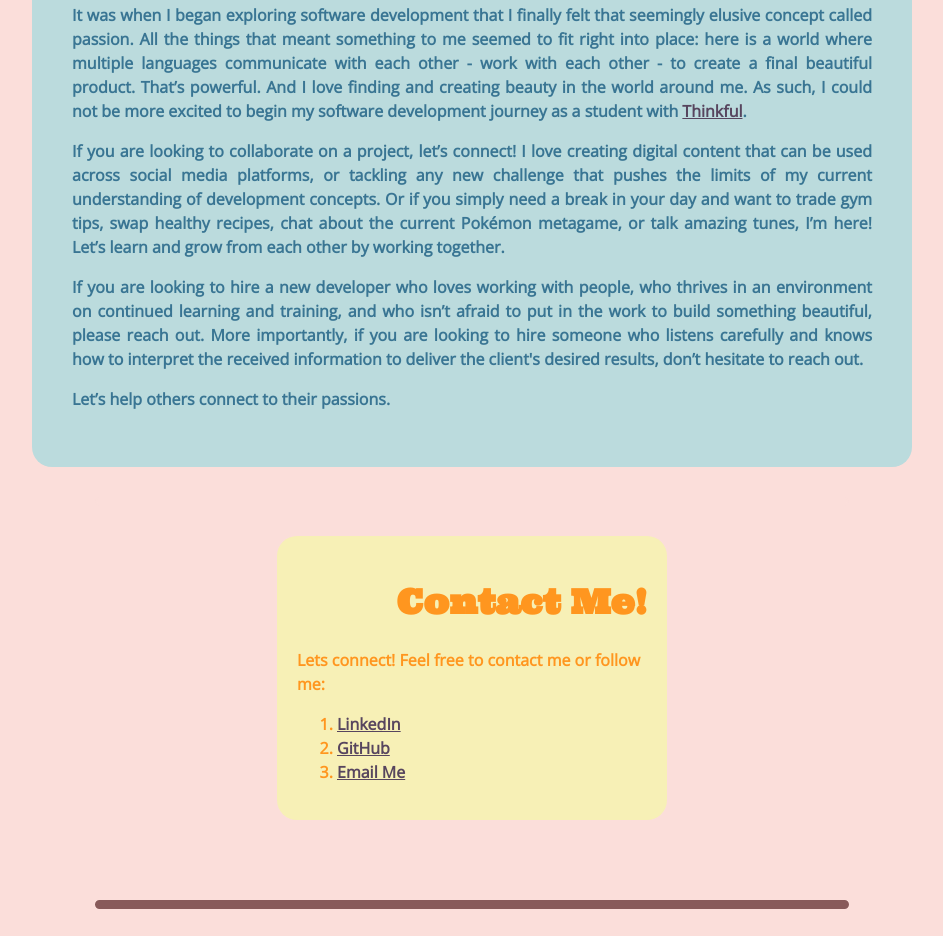
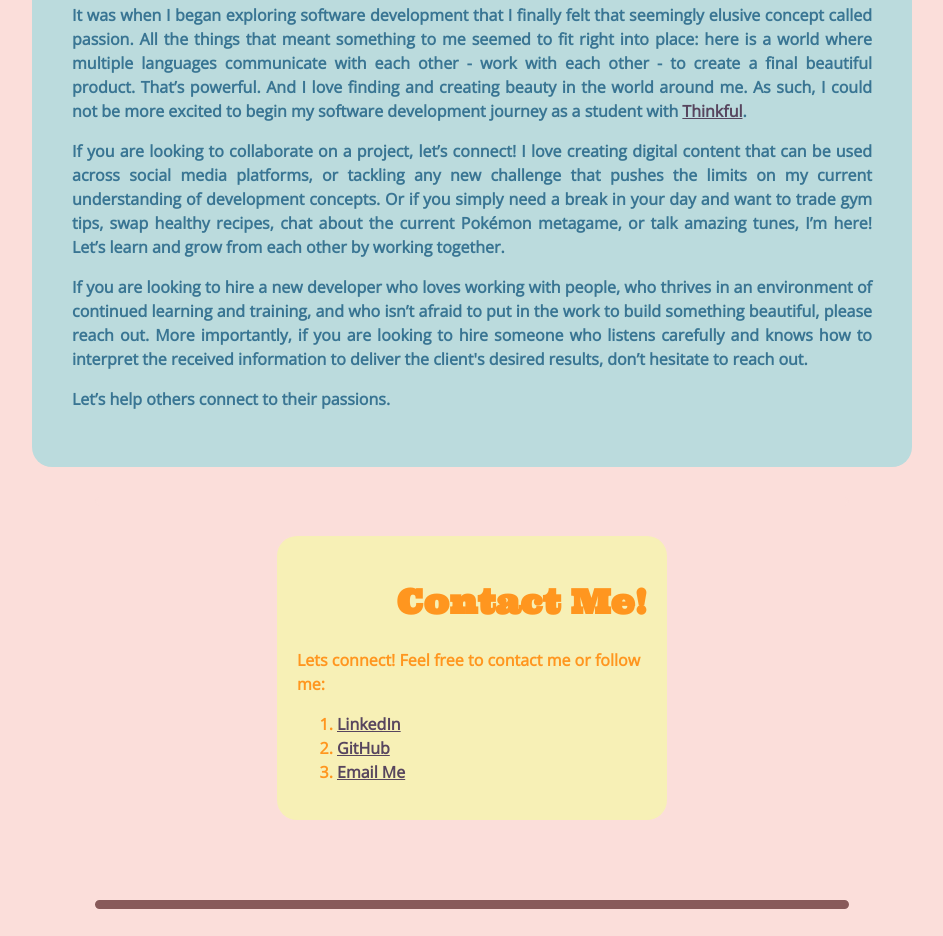
Before and after one commit to trevorjalt/trevorjalt-prepcourse-portfolio, a plain HTML site: page index.html in a window 1280 px wide. Shown: the part 2335-3271 px from the top of the page, without its empty margins (168-1111 px from the left). Drawn offline with nearby package versions, Linux system fonts and the light colour scheme; a script that the page names is missing.

Commit message:
Grammatical Fixes

```diff
--- a/index.html
+++ b/index.html
@@ -73,9 +73,9 @@
 
                     <p>It was when I began exploring software development that I finally felt that seemingly elusive concept called passion.  All the things that meant something to me seemed to fit right into place: here is a world where multiple languages communicate with each other - work with each other - to create a final beautiful product.  That’s powerful. And I love finding and creating beauty in the world around me. As such, I could not be more excited to begin my software development journey as a student with <a href="https://www.thinkful.com" target="_blank">Thinkful</a>.</p>
 
-                    <p>If you are looking to collaborate on a project, let’s connect!  I love creating digital content that can be used across social media platforms, or tackling any new challenge that pushes the limits of my current understanding of development concepts.  Or if you simply need a break in your day and want to trade gym tips, swap healthy recipes, chat about the current Pokémon metagame, or talk amazing tunes, I’m here!  Let’s learn and grow from each other by working together.</p>
+                    <p>If you are looking to collaborate on a project, let’s connect!  I love creating digital content that can be used across social media platforms, or tackling any new challenge that pushes the limits on my current understanding of development concepts.  Or if you simply need a break in your day and want to trade gym tips, swap healthy recipes, chat about the current Pokémon metagame, or talk amazing tunes, I’m here!  Let’s learn and grow from each other by working together.</p>
 
-                    <p>If you are looking to hire a new developer who loves working with people, who thrives in an environment on continued learning and training, and who isn’t afraid to put in the work to build something beautiful, please reach out.  More importantly, if you are looking to hire someone who listens carefully and knows how to interpret the received information to deliver the client's desired results, don’t hesitate to reach out.</p>
+                    <p>If you are looking to hire a new developer who loves working with people, who thrives in an environment of continued learning and training, and who isn’t afraid to put in the work to build something beautiful, please reach out.  More importantly, if you are looking to hire someone who listens carefully and knows how to interpret the received information to deliver the client's desired results, don’t hesitate to reach out.</p>
 
                     <p>Let’s help others connect to their passions.</p>
                   </div>
```
